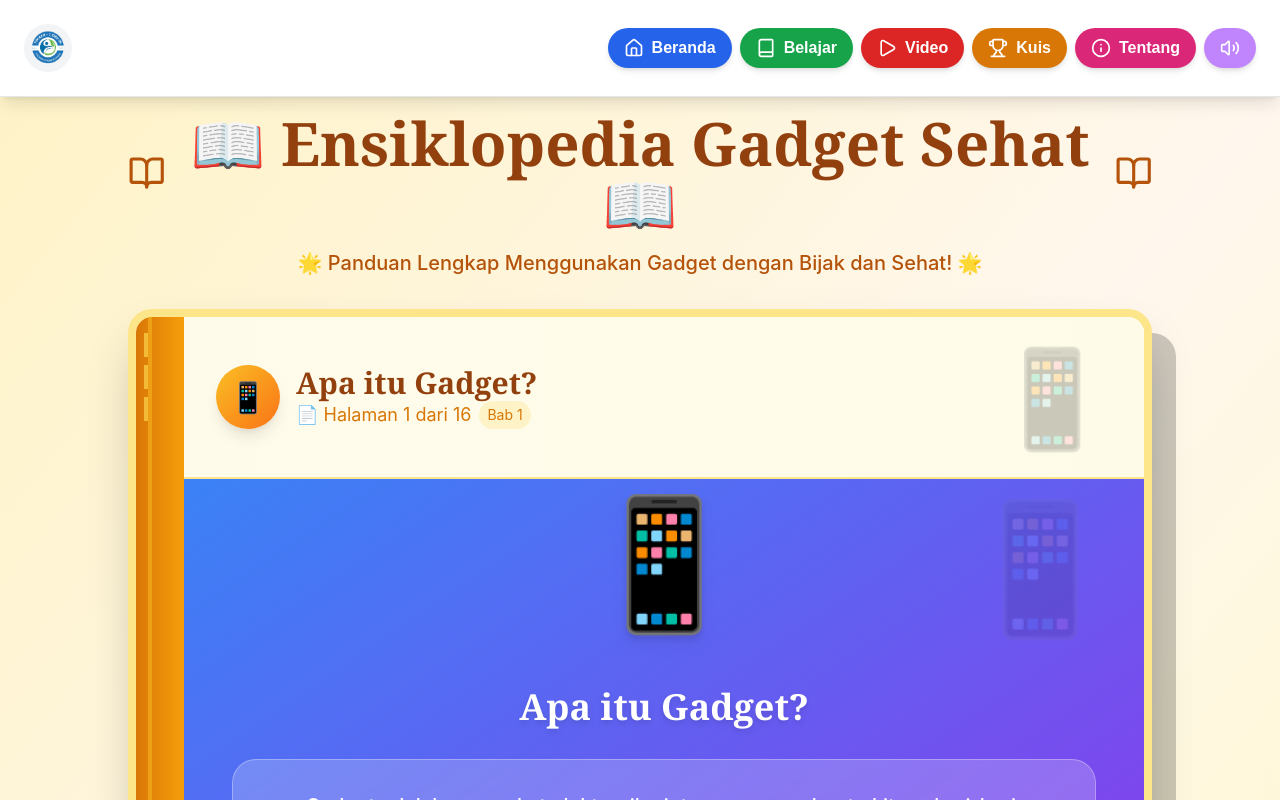
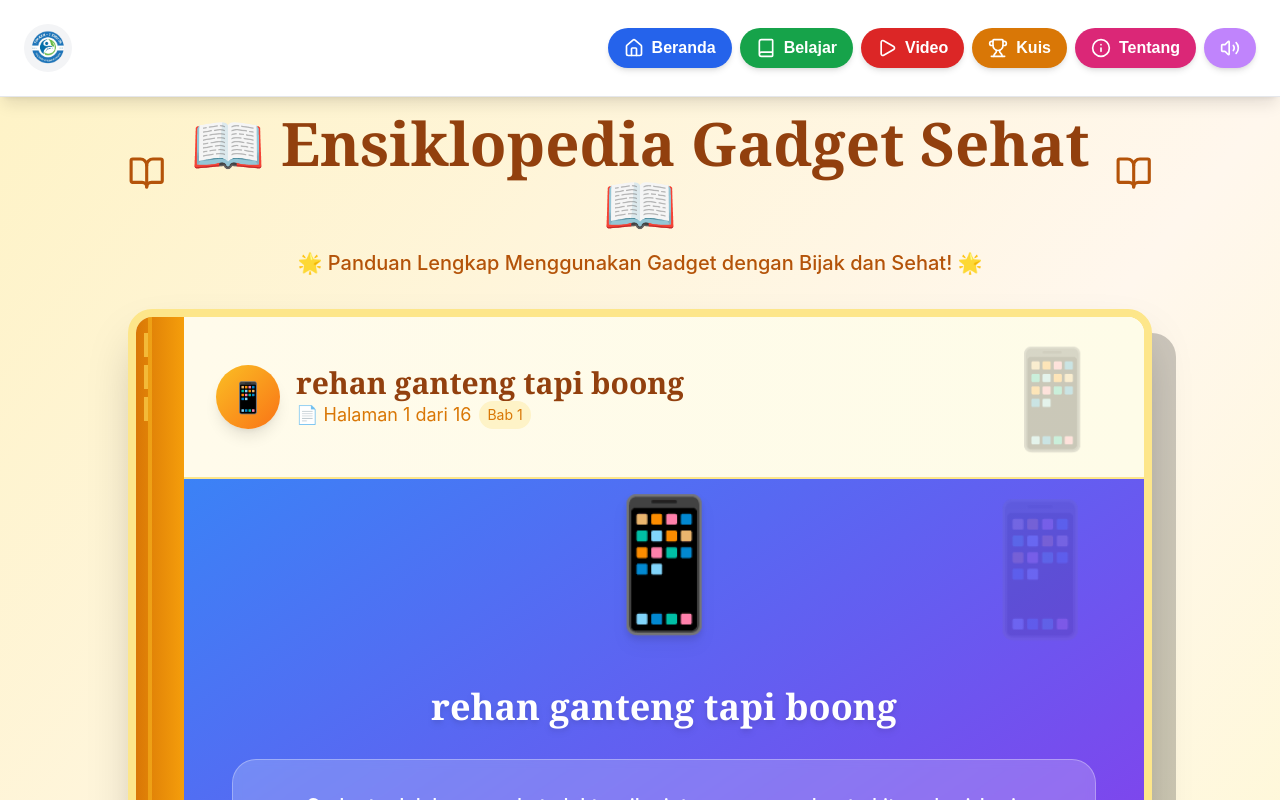
Before and after one commit to ReyhanZidany/Gadget-Yuhu, a React (Create React App) app: page / in a window 1280 px wide. Both pictures are taken after a click on the button "Belajar". Shown: the top 800 px of the page. Built offline with nearby package versions, Linux system fonts and the light colour scheme.

Commit message:
makasih rehan

```diff
--- a/src/pages/BooksPage.js
+++ b/src/pages/BooksPage.js
@@ -5,7 +5,7 @@ import { ChevronLeft, ChevronRight, BookOpen, Eye, Zap, Heart, Brain } from 'luc
 const educationSlides = [
   {
     id: 1,
-    title: "Apa itu Gadget?",
+    title: "rehan ganteng tapi boong",
     image: "📱",
     content: "Gadget adalah perangkat elektronik pintar yang membantu kita sehari-hari. Seperti HP untuk komunikasi, tablet untuk belajar, dan laptop untuk mengerjakan tugas. Gadget memang canggih, tapi harus digunakan dengan bijak!",
     bgColor: "bg-gradient-to-br from-blue-500 to-purple-600",
--- a/src/pages/QuizPage.js
+++ b/src/pages/QuizPage.js
@@ -99,7 +99,7 @@ const QuizPage = ({ isMusicPlaying: initialMusicPlaying = true }) => {
     } else if (quizScore >= 6) {
       return {
         emoji: '🥈',
-        message: '👍 Bagus! Tapi masih bisa belajar lebih banyak lagi!',
+        message: '👍 goblok! Tapi masih bisa belajar lebih banyak lagi!',
         color: 'bg-yellow-100 text-yellow-800'
       };
     } else {
```
